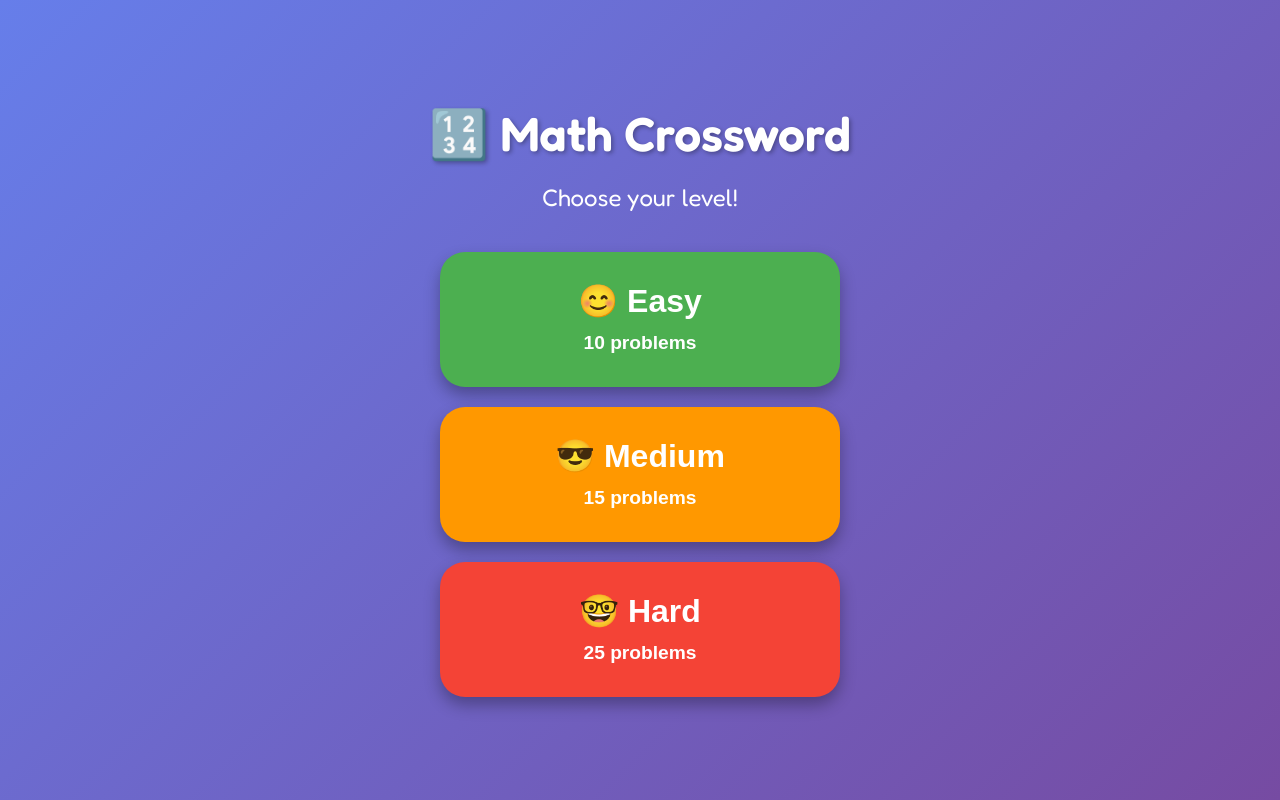
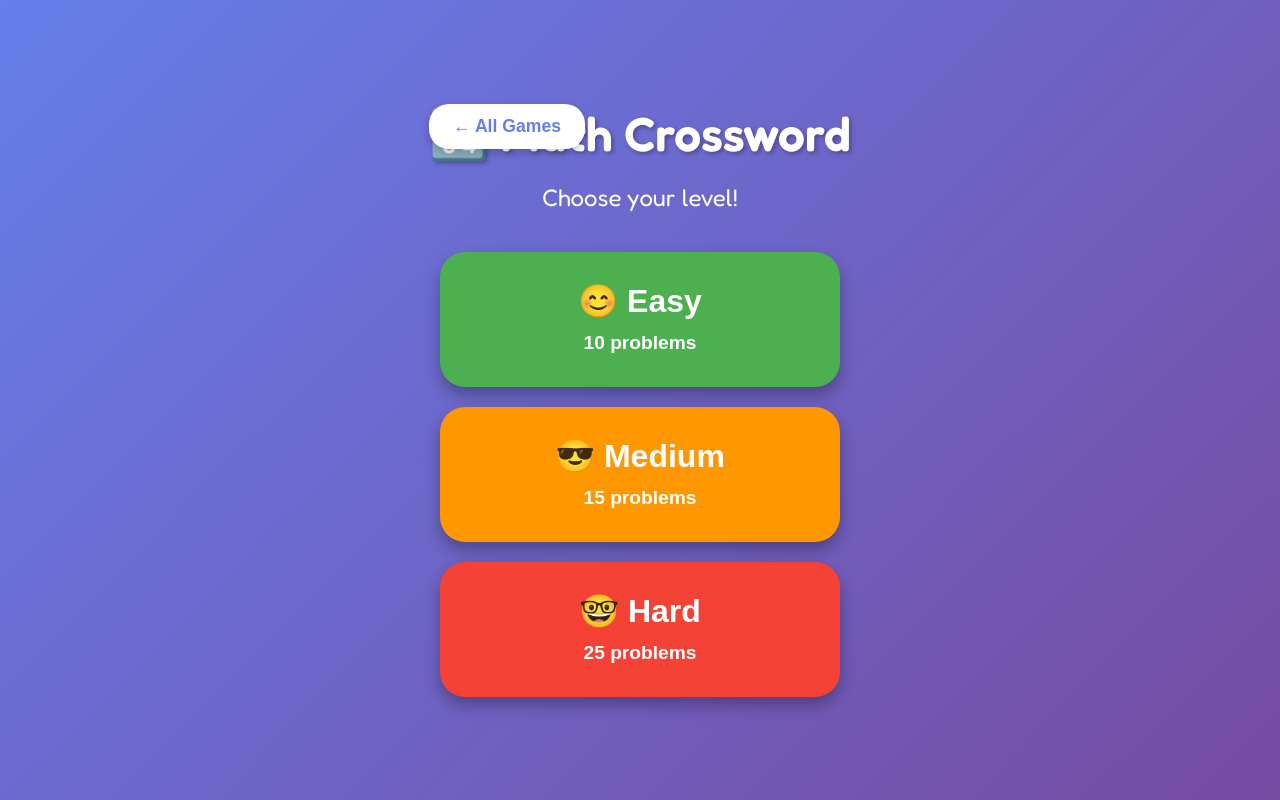
Before and after one commit to imom39a/my-games, a plain HTML site: page games/math-crossword/index.html in a window 1280 px wide. Drawn offline with Linux system fonts and the light colour scheme.

Commit message:
Add back to all games button on difficulty screen

```diff
--- a/games/math-crossword/index.html
+++ b/games/math-crossword/index.html
@@ -28,6 +28,22 @@
         .difficulty-screen {
             text-align: center;
             padding: 20px;
+            position: relative;
+        }
+        .back-to-games {
+            position: absolute;
+            top: 20px;
+            left: 20px;
+            padding: 12px 24px;
+            background: white;
+            color: #667eea;
+            border: none;
+            border-radius: 20px;
+            cursor: pointer;
+            font-size: 1.1rem;
+            font-weight: 600;
+            box-shadow: 0 4px 8px rgba(0,0,0,0.2);
+            touch-action: manipulation;
         }
         .difficulty-screen h1 {
             color: white;
@@ -313,6 +329,7 @@
 <body>
     <!-- Difficulty Selection Screen -->
     <div class="difficulty-screen" id="difficultyScreen">
+        <button class="back-to-games" onclick="window.location.href='../../index.html'">← All Games</button>
         <h1>🔢 Math Crossword</h1>
         <p>Choose your level!</p>
         <div class="difficulty-buttons">
```
